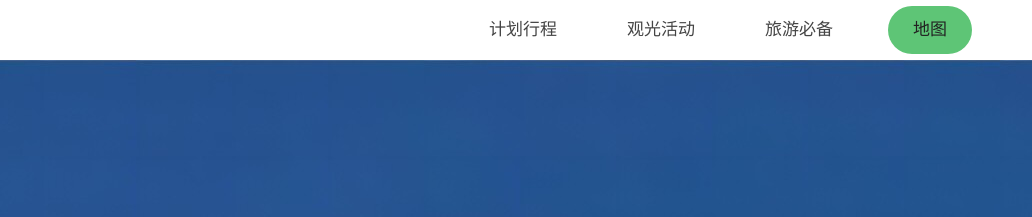
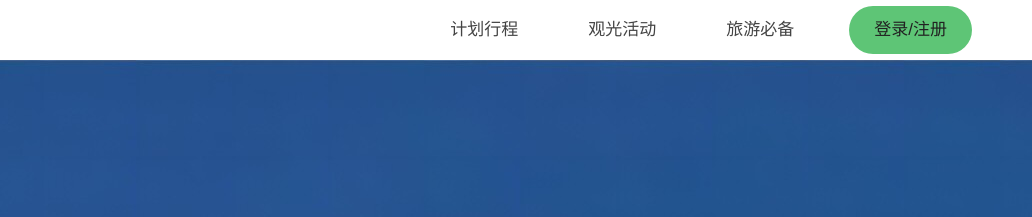
Before and after one commit to xiaowulang-turbo/Create, a plain HTML site: page index.html in a window 1280 px wide. Shown: the top 217 px of the page, 248-1280 px from the left. Drawn offline with Linux system fonts and the light colour scheme.

Commit message:
Add files via upload

```diff
--- a/index.html
+++ b/index.html
@@ -30,10 +30,8 @@
             <a class="nav__link" href="#section--3">旅游必备</a>
           </li>
           <li class="nav__item">
-            <a
-              class="nav__link nav__link--btn btn--show-modal"
-              href="./map.html"
-              >地图</a
+            <a class="nav__link nav__link--btn btn--show-modal" href="#"
+              >登录/注册</a
             >
           </li>
         </ul>
```
